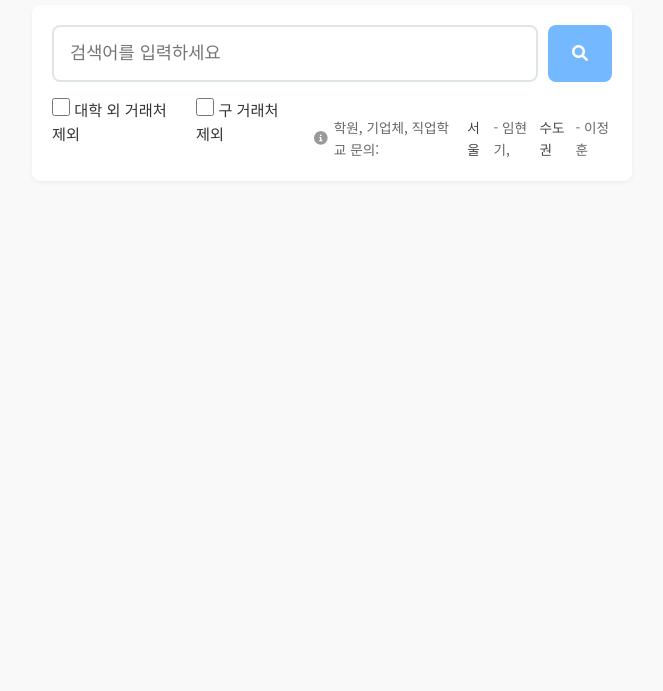
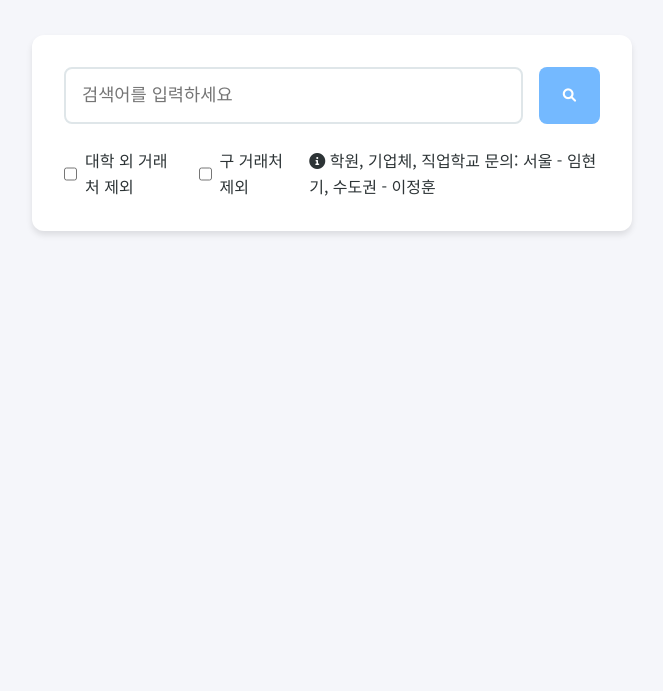
Before and after one commit to kxowls/find_sales, a website: page index.html in a window 1280 px wide. Shown: the part 109-800 px from the top of the page, without its empty margins (308-971 px from the left). Drawn offline with Linux system fonts and the light colour scheme; no server answers.

Commit message:
Update index.html

```diff
--- a/index.html
+++ b/index.html
@@ -7,130 +7,6 @@
     <link rel="stylesheet" href="styles.css">
     <link rel="stylesheet" href="https://fonts.googleapis.com/css2?family=Noto+Sans+KR:wght@400;500;700&display=swap">
     <link rel="stylesheet" href="https://cdnjs.cloudflare.com/ajax/libs/font-awesome/6.0.0-beta3/css/all.min.css">
-
-    <style>
-    body {
-      font-family: 'Noto Sans KR', sans-serif;
-      margin: 0;
-      padding: 0;
-      background-color: #f9f9f9;
-      color: #333;
-    }
-
-    .container {
-      max-width: 720px;
-      margin: 0 auto;
-      padding: 20px;
-    }
-
-    header h1 {
-      font-size: 1.8rem;
-      text-align: center;
-      margin-bottom: 20px;
-    }
-
-    .search-section {
-      background: #fff;
-      padding: 20px;
-      border-radius: 8px;
-      box-shadow: 0 2px 4px rgba(0,0,0,0.05);
-    }
-
-    .search-box {
-      display: flex;
-      gap: 10px;
-      margin-bottom: 15px;
-    }
-
-    .search-box input {
-      flex: 1;
-      padding: 10px;
-      border: 1px solid #ccc;
-      border-radius: 6px;
-      font-size: 1rem;
-    }
-
-    .search-box button {
-      padding: 10px 14px;
-      background-color: #007BFF;
-      color: white;
-      border: none;
-      border-radius: 6px;
-      cursor: pointer;
-      font-size: 1rem;
-    }
-
-    .search-box button i {
-      font-size: 1rem;
-    }
-
-    .filter-options {
-      margin-top: 10px;
-    }
-   .filter-checkbox {
-      display: block;
-      margin-bottom: 8px;
-      font-size: 0.95rem;
-    }
-
-    /* ✅ 추가된 안내 문구 스타일 */
-    .note {
-      font-size: 0.85rem;
-      color: #666;
-      margin-top: 20px;
-      display: flex;
-      align-items: center;
-      gap: 0.4rem;
-    }
-
-    .note i {
-      color: #999;
-    }
-
-    .note .region {
-      font-weight: 500;
-      color: #444;
-    }
-
-    /* ✅ 결과 영역은 기존 디자인 유지 */
-    .results-section,
-    .detail-section {
-      margin-top: 20px;
-      display: none;
-    }
-
-    .results-header,
-    .detail-header {
-      display: flex;
-      justify-content: space-between;
-      align-items: center;
-      margin-bottom: 10px;
-    }
-
-    .results-header h2 {
-      margin: 0;
-    }
-
-    .results-header button,
-    .detail-header button {
-      background: none;
-      border: none;
-      color: #007BFF;
-      font-size: 0.9rem;
-      cursor: pointer;
-      display: flex;
-      align-items: center;
-      gap: 6px;
-    }
-
-    .company-list,
-    .company-details {
-      background: #fff;
-      padding: 15px;
-      border-radius: 8px;
-      box-shadow: 0 2px 4px rgba(0,0,0,0.05);
-    }
-  </style>
 
 </head>
 <body>
```
